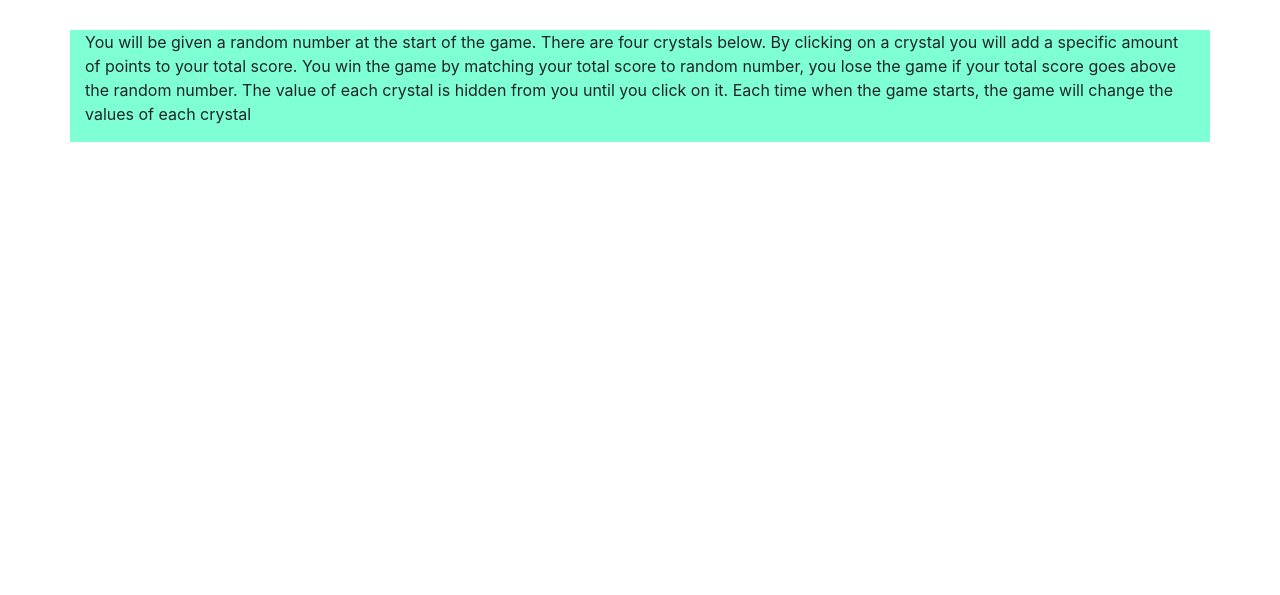
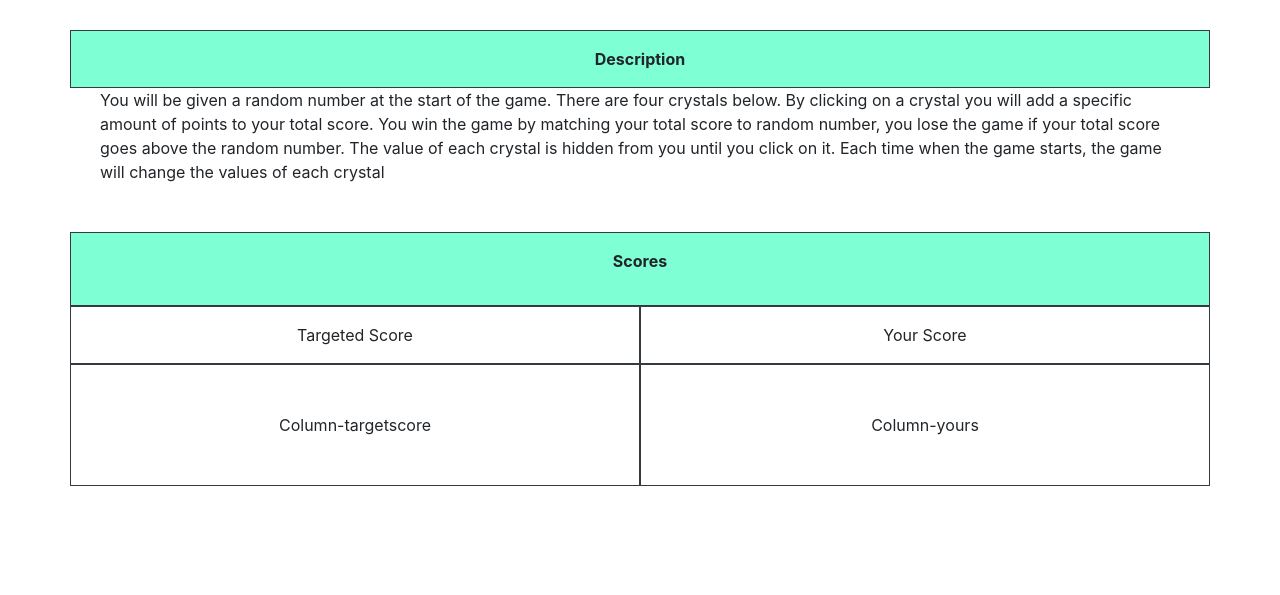
Before and after one commit to seleazar10/unit-4-game, a plain HTML site: page index.html in a window 1280 px wide. Shown: the part 205-800 px from the top of the page. Drawn offline with nearby package versions, Linux system fonts and the light colour scheme.

Commit message:
score table added

```diff
--- a/index.html
+++ b/index.html
@@ -1,18 +1,20 @@
 <!DOCTYPE html>
 <html lang="en">
+
 <head>
     <meta charset="UTF-8">
     <meta name="viewport" content="width=device-width, initial-scale=1.0">
     <meta http-equiv="X-UA-Compatible" content="ie=edge">
     <title>Eleazar - Collector</title>
-    <link rel="stylesheet" href="https://cdnjs.cloudflare.com/ajax/libs/twitter-bootstrap/4.0.0/css/bootstrap.min.css"/>
+    <link rel="stylesheet"
+        href="https://cdnjs.cloudflare.com/ajax/libs/twitter-bootstrap/4.0.0/css/bootstrap.min.css" />
 
 
 
 </head>
+
 <body>
 
-    <div class="container">
 
     <div class="jumbotron jumbotron-fluid">
         <div class="container">
@@ -21,7 +23,22 @@
     </div>
 
 
+    <!-- direction conainer -->
+    <div class="container">
+
+
         <div class="row" style="background-color: aquamarine">
+
+            <div class="col p-3 text-center border border-dark">
+                <Strong>Description</Strong>
+            </div>
+
+        </div>
+
+
+
+
+
         <div class="col">
 
             <p>You will be given a random number at the start of the game. There are four crystals below.
@@ -36,12 +53,51 @@
     </div>
 
 
+    <!-- score table -->
 
 
+    <div class="container mt-5">
+        <div class="row" style="background-color: aquamarine">
+
+            <div class="col p-3 text-center border border-dark">
+                <p><Strong>Scores</Strong></p>
             </div>
+
+        </div>
+
+
+
+
+
+        <div class="row text-center ">
+            <div class="col p-3 border border-dark">Targeted Score</div>
+            <div class="col p-3 border border-dark">Your Score</div>
+            <div class="w-100"></div>
+            <div class="col p-5 border border-dark tgtscore">Column-targetscore</div>
+            <div class="col p-5 border border-dark userscore">Column-yours</div>
+            <div class="w-100"></div>
+            <!-- <div class="col p-1 border border-dark wins">Total wins:</div>
+            <div class="col p-2 border border-dark losses">Total losses:</div> -->
+        </div>
+    </div>
+
+
+
+    <!-- Game -->
+
+
+
+
+
+
+
+
+
+
 
 
     <script src="assets/javascript/script.js"></script>
 
 </body>
+
 </html>
```
Also changed, not shown: assets/images/first.jpeg (added), assets/images/fourth.jpeg (added), assets/images/second.jpeg (added), assets/images/third.jpeg (added). Lines whose indentation alone changed are shown as unchanged.
